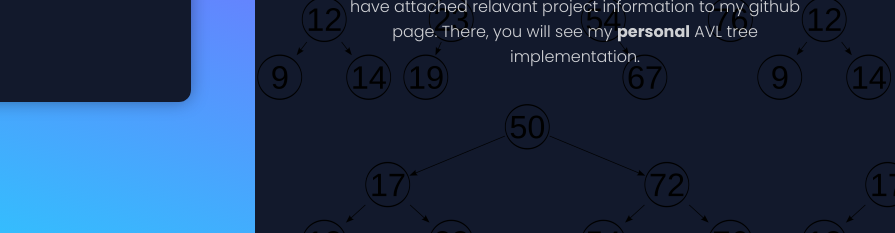
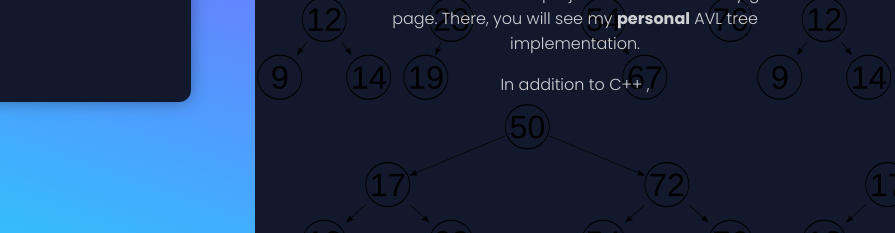
Before and after one commit to ncamorli2000/ncamorli2000.github.io, a plain HTML site: page index.html in a window 1280 px wide. Shown: the part 567-800 px from the top of the page, 385-1280 px from the left. Drawn offline with Linux system fonts and the light colour scheme.

Commit message:
Update index.html

```diff
--- a/index.html
+++ b/index.html
@@ -64,7 +64,7 @@
                     programming skills, especially in C++. I have attached relavant project information to my github
                     page. There, you will see my <b>personal</b> AVL tree implementation. </p>
                 <p>
-
+                    In addition to C++ ,
                 </p>
             </div>
 
```
